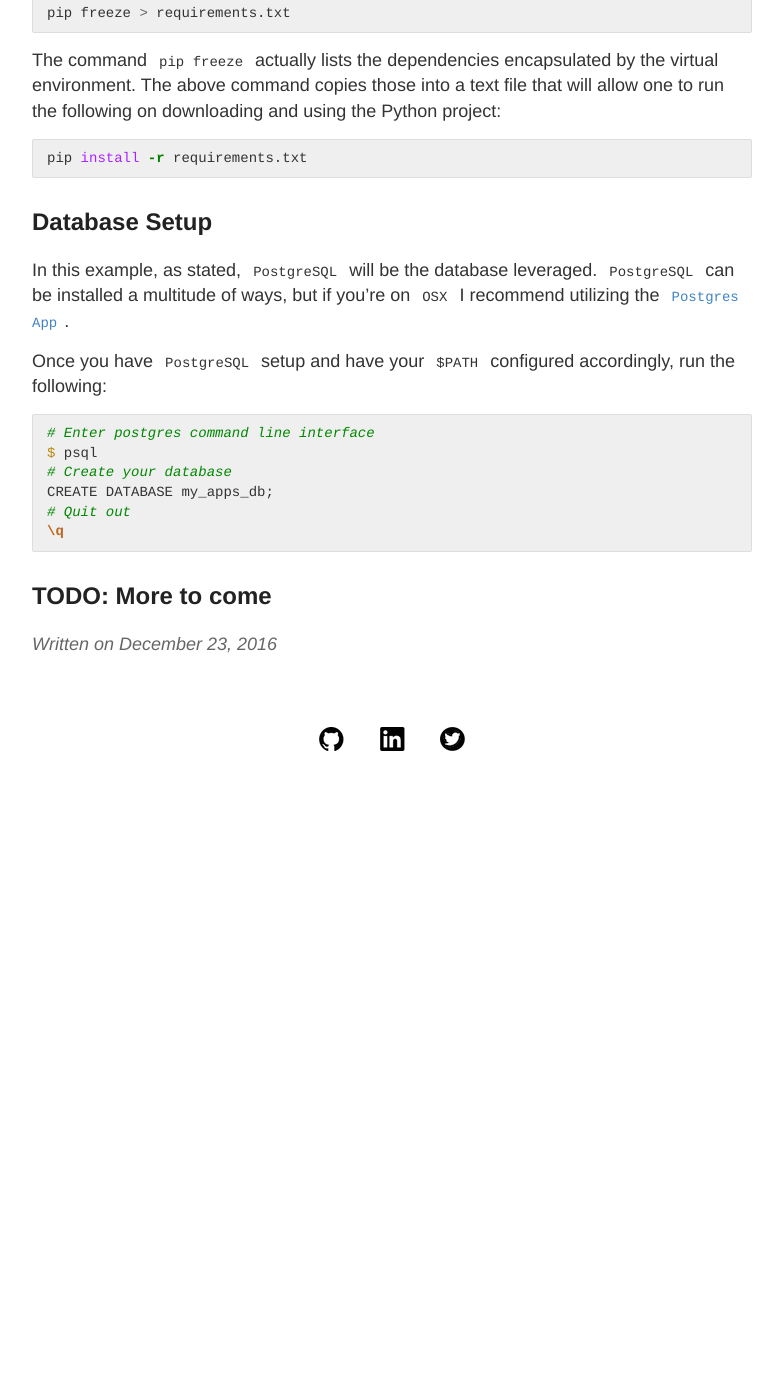
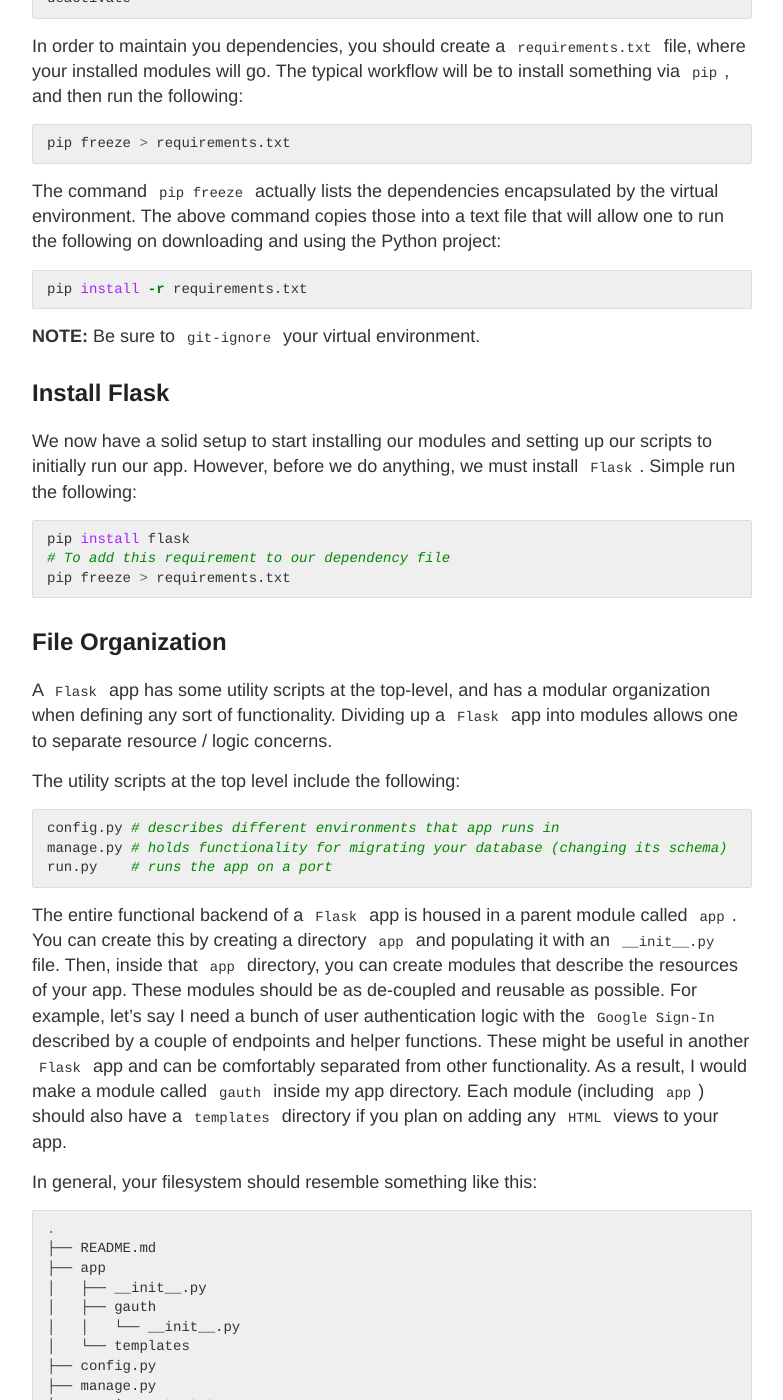
Before and after one commit to Jma353/jma353.github.io, a Jekyll site: the page built from _posts/2016-12-23-FlaskDevOps.md, in a window 1280 px wide and 1400 px high, scrolled down 1361 px. Shown: the whole window, without its empty margins (248-1031 px from the left). Built offline with Jekyll 4.4.1, drawn with Linux system fonts in a browser that asks for light colours; before the commit the page ends 2139 px from its top, so only the background shows below that; some of the changed text lies outside the part shown.

Commit message:
More Flask stuff

```diff
--- a/_posts/2016-12-23-FlaskDevOps.md
+++ b/_posts/2016-12-23-FlaskDevOps.md
@@ -4,6 +4,12 @@ title: Flask DevOps
 ---
 
 This post overviews `Flask` development operations for setting up a new project with an emphasis on the `Model-View-Controller` design pattern.
+
+This guide makes the following assumptions:
+
+* You are familiar with `Python`
+* You have a high-level understanding of `SQL`
+* You havea a high-level understanding of `REST` API development
 
 This guide will be utilizing `PostgreSQL` to drive persistent storage on the backend.  I will be releasing and linking integration guides for other popular databases like `Couchbase`, `MongoDB`, etc. in the near future.
 
@@ -53,11 +59,54 @@ The command `pip freeze` actually lists the dependencies encapsulated by the vir
 pip install -r requirements.txt
 {% endhighlight %}
 
+**NOTE:**  Be sure to `git-ignore` your virtual environment.
+
+## Install Flask
+
+We now have a solid setup to start installing our modules and setting up our scripts to initially run our app.  However, before we do anything, we must install `Flask`.  Simple run the following:
+
+{% highlight bash %}
+pip install flask
+# To add this requirement to our dependency file
+pip freeze > requirements.txt
+{% endhighlight %}
+
+## File Organization
+
+A `Flask` app has some utility scripts at the top-level, and has a modular organization when defining any sort of functionality.  Dividing up a `Flask` app into modules allows one to separate resource / logic concerns.
+
+The utility scripts at the top level include the following:
+
+{% highlight bash %}
+config.py # describes different environments that app runs in
+manage.py # holds functionality for migrating your database (changing its schema)
+run.py    # runs the app on a port
+{% endhighlight %}
+
+The entire functional backend of a `Flask` app is housed in a parent module called `app`.  You can create this by creating a directory `app` and populating it with an `__init__.py` file.  Then, inside that `app` directory, you can create modules that describe the resources of your app.  These modules should be as de-coupled and reusable as possible.  For example, let's say I need a bunch of user authentication logic with the `Google Sign-In` described by a couple of endpoints and helper functions.  These might be useful in another `Flask` app and can be comfortably separated from other functionality.  As a result, I would make a module called `gauth` inside my app directory.  Each module (including `app`) should also have a `templates` directory if you plan on adding any `HTML` views to your app.
+
+In general, your filesystem should resemble something like this:
+
+{% highlight bash %}
+.
+├── README.md
+├── app
+│   ├── __init__.py
+│   ├── gauth
+│   │   └── __init__.py
+│   └── templates
+├── config.py
+├── manage.py
+├── requirements.txt
+└── run.py
+
+{% endhighlight %}
+
 ## Database Setup
 
-In this example, as stated, `PostgreSQL` will be the database leveraged.  `PostgreSQL` can be installed a multitude of ways, but if you're on `OSX` I recommend utilizing the [`Postgres App`](https://postgresapp.com/).
+In this example, as stated, `PostgreSQL` (or `Postgres`) will be the database leveraged.  `Postgres` can be installed a multitude of ways, but if you're on `OSX` I recommend utilizing the [`Postgres App`](https://postgresapp.com/).
 
-Once you have `PostgreSQL` setup and have your `$PATH` configured accordingly, run the following:
+Once you have `Postgres` setup and have your `$PATH` configured accordingly, run the following:
 
 {% highlight bash %}
 # Enter postgres command line interface
@@ -68,4 +117,37 @@ CREATE DATABASE my_apps_db;
 \q
 {% endhighlight bash %}
 
-## TODO: More to come
+The above creates the actual database that will be used for this application.
+
+Rather than writing raw-SQL for this application, I have chosen to utilize [`SQLAlchemy`](http://flask-sqlalchemy.pocoo.org/2.1/) (specifically, `Flask-SQLAlchemy`) as a database `Object-Relational-Model` (`ORM`, for short).  In addition, for the purposes of serialization (turning these database entities into organized [`JSONs`](http://www.json.org/) that we can send over the wire) and deserialization (turning a `JSON` into a entity once again), I have chosen to use [`Marshmallow`](https://marshmallow-sqlalchemy.readthedocs.io/en/latest/) (specifically, `marshmallow-SQLAlchemy`).
+
+Several modules are needed to completely integrate `Postgres` into a `Flask` app, but several of these modules are co-dependent on one another.  If we run the following, all modules needed for this tutorial relating to `Postgres` will be added:
+
+{% highlight bash %}
+pip install flask-migrate marshmallow-sqlalchemy
+pip freeze > requirements.txt
+{% endhighlight %}
+
+Once you have the above installed, let's write the migration script, `manage.py` that will be used to capture changes you make over time to the schemas of your various models.
+
+This script will not work out of the gate and refers to components we have not yet defined in our app, but I will describe these below:
+
+{% highlight python %}
+import os
+from flask_script import Manager
+from flask_migrate import Migrate, MigrateCommand
+
+from app import app, db
+
+migrate = Migrate(app, db)
+manager = Manager(app)
+
+manager.add_command("db", MigrateCommand)
+
+if __name__ == "__main__":
+  manager.run()
+{% endhighlight %}
+
+In the above, `app` refers to the module we created above in the **File Organization** section.  `db` refers to our reference to the database connection that we have yet to define in the `app` module.
+
+TODO: More to come
```
Also changed, not shown: _posts/2017-1-14-NodeJSDevOps.md (+6 -0 lines).
